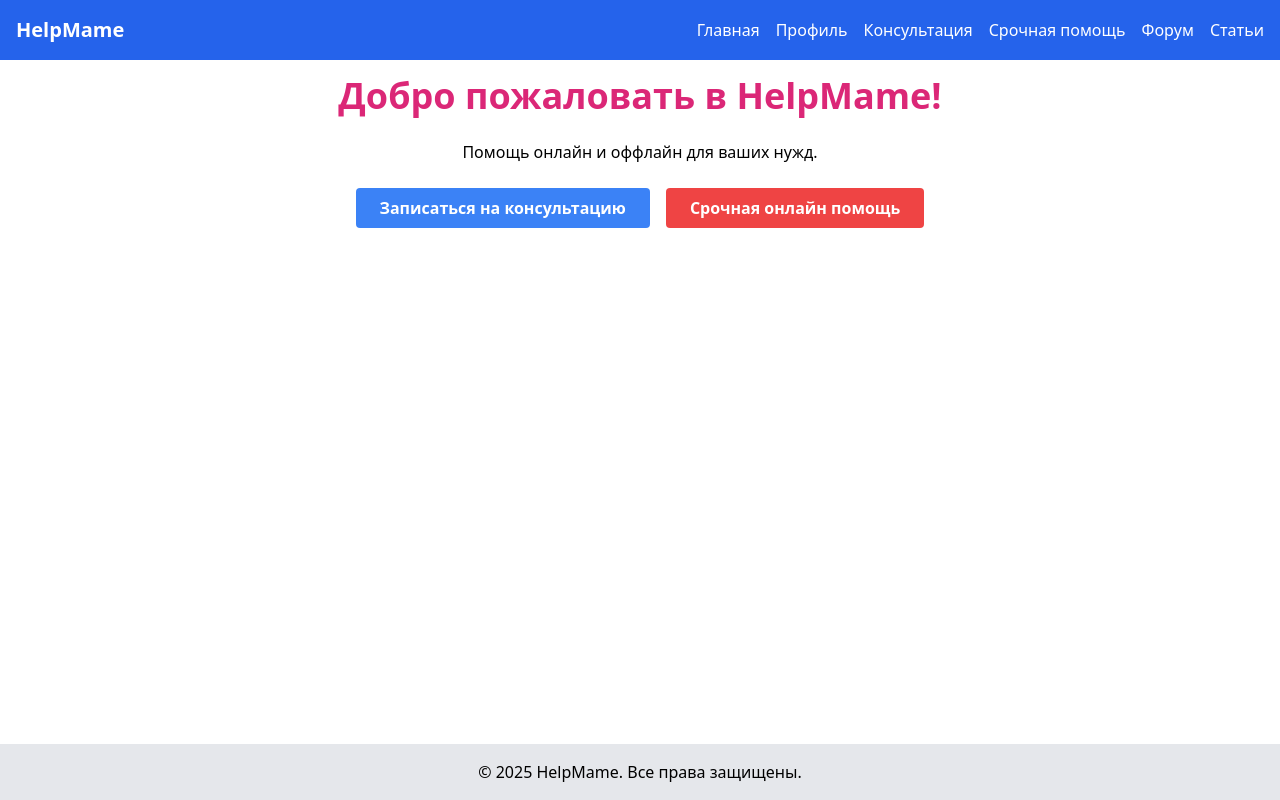
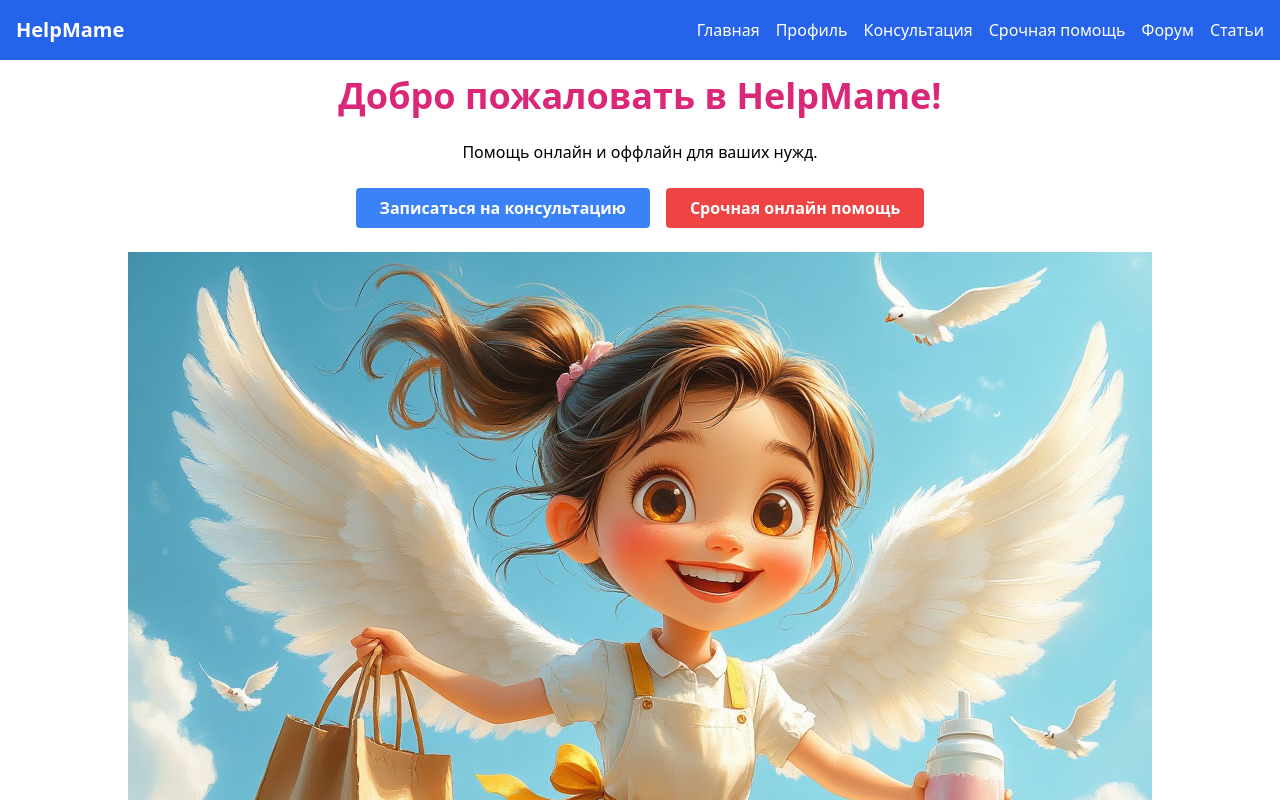
Before and after one commit to kamranezi/helpmame, a Next.js app: page / in a window 1280 px wide. Shown: the top 800 px of the page. Built offline with nearby package versions, Linux system fonts and the light colour scheme.

Commit message:
Без функций

```diff
--- a/src/app/page.tsx
+++ b/src/app/page.tsx
@@ -1,4 +1,5 @@
 import Button from './components/Button';
+import Image from 'next/image';
 
 export default function HomePage() {
   return (
@@ -10,6 +11,14 @@ export default function HomePage() {
         <Button href="/consultation">Записаться на консультацию</Button>
         <Button href="/urgent" variant="red">Срочная онлайн помощь</Button>
       </div>
+      <Image
+        src="/banner.jpeg"
+        alt="Banner"
+        width={1024}
+        height={1024}
+        className="mx-auto block"
+      />
+
     </div>
   );
 }
```
Also changed, not shown: public/banner.jpeg (added), 13 other files (tests, documents, lock files or other folders).
